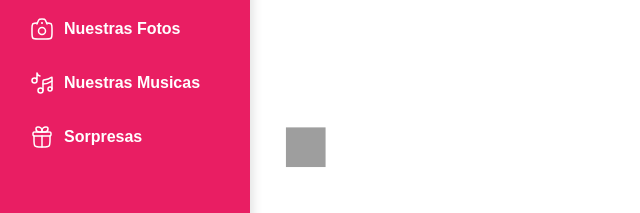
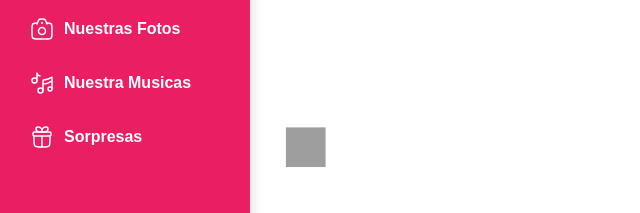
Before and after one commit to DanielLuna304/volumen, a plain HTML site: page dashboard.html in a window 1280 px wide. Shown: the part 323-536 px from the top of the page, 0-640 px from the left. Drawn offline with nearby package versions, Linux system fonts and the light colour scheme.

Commit message:
Update dashboard.html

```diff
--- a/dashboard.html
+++ b/dashboard.html
@@ -104,7 +104,7 @@
                                 stroke-linejoin="round" />
                             <path d="M13 13C17.8 13 21 10.6667 22 10" stroke="currentColor" stroke-width="1.5"
                                 stroke-linecap="round" stroke-linejoin="round" />
-                        </svg> Nuestras Musicas</a>
+                        </svg> Nuestra Musicas</a>
                 </li>
 
                 <li><a href="#sorpresas">
```
